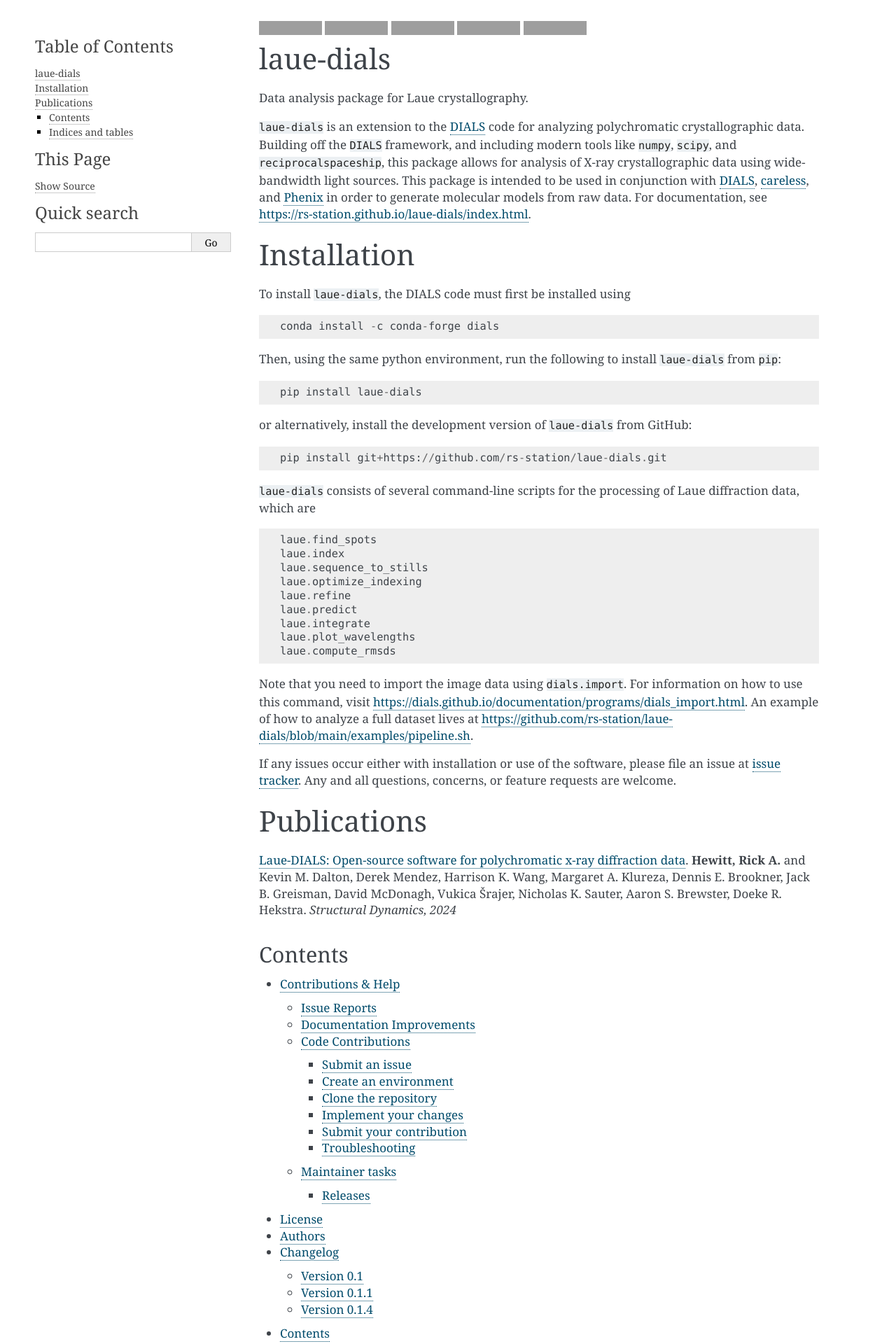
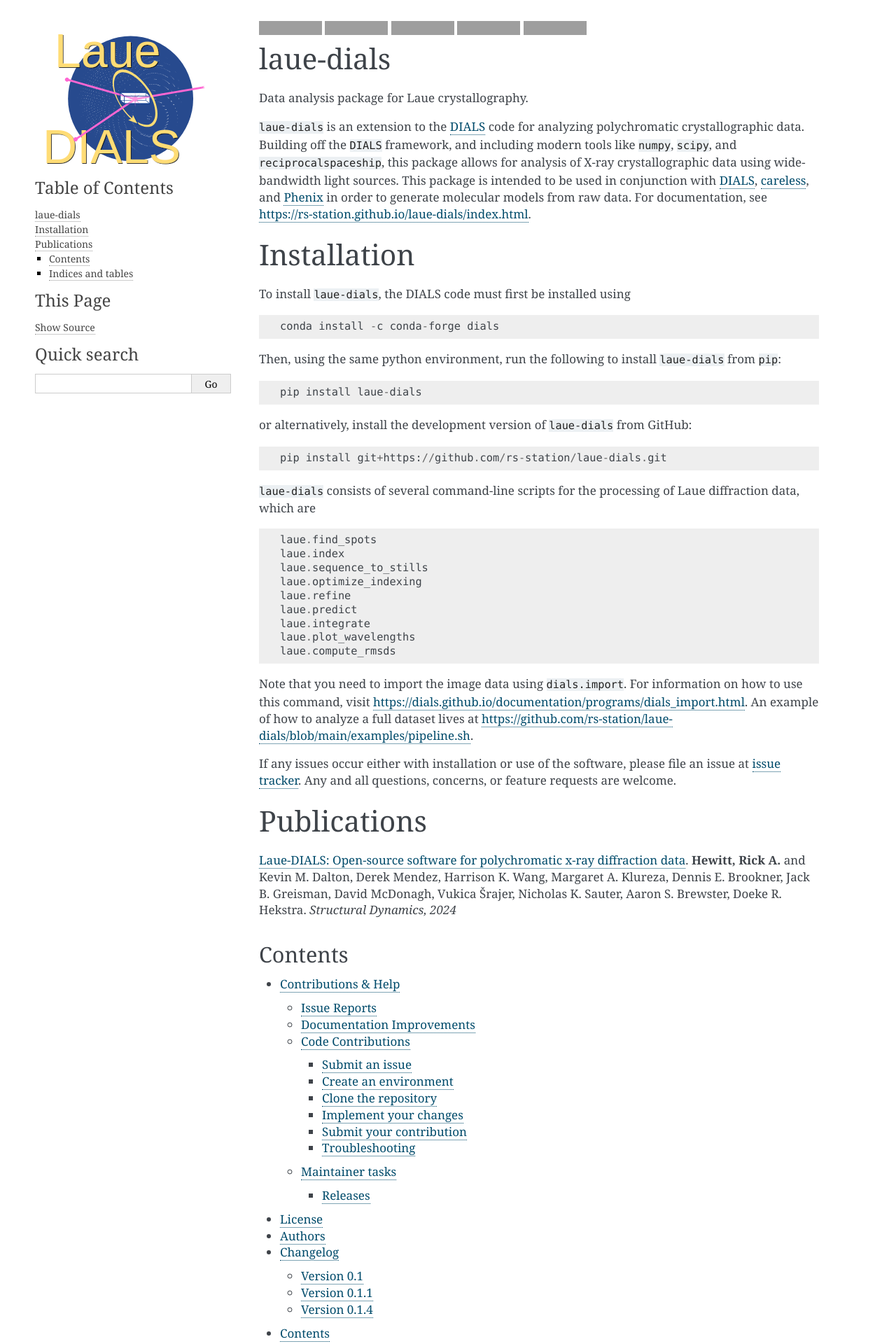
Before and after one commit to rs-station/laue-dials, a Sphinx documentation site: the page built from docs/index.rst, in a window 1280 px wide. Shown: the top 1920 px of the page at 70% size. Built offline with Sphinx 7.4.7, drawn with Linux system fonts in a browser that asks for light colours; pages that are not in the unit, such as notebooks, are missing from menus; grey boxes are pictures that could not be loaded.

Commit message:
Moved logo to top of sidebar

```diff
--- a/docs/conf.py
+++ b/docs/conf.py
@@ -183,7 +183,7 @@ html_title = "laue-dials"
 
 # The name of an image file (relative to this directory) to place at the top
 # of the sidebar.
-# html_logo = ""
+html_logo = "./images/laue_dials_nasa_version_v2.svg"
 
 # The name of an image file (within the static path) to use as favicon of the
 # docs.  This file should be a Windows icon file (.ico) being 16x16 or 32x32
```
